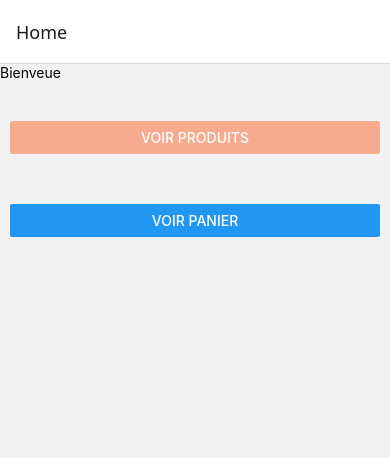
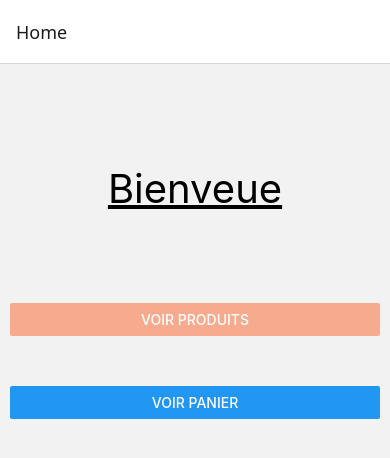
Before and after one commit to champix56/2025-11-19-FRNCV1, a React Native app: screen /Home in a window 390 px wide. Shown: the top 458 px of the page. Built offline with nearby package versions, Linux system fonts and the light colour scheme; data requests are answered from the project's data file.

Commit message:
ajout de style

```diff
--- a/src/pages/Home.tsx
+++ b/src/pages/Home.tsx
@@ -4,7 +4,7 @@ import React from 'react';
 const Home = () => {
   return (
     <View>
-      <Text>Bienveue</Text>
+      <Text style={{textAlign:'center', marginTop:100, marginBottom:50, fontSize:40, textDecorationLine:'underline'}}>Bienveue</Text>
       <View style={style.buttonView}>
         <Button
           title="Voir produits"
```
